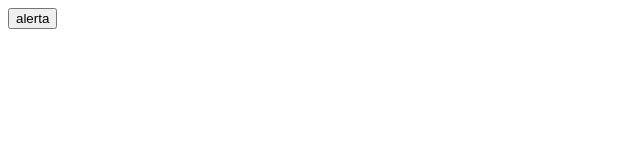
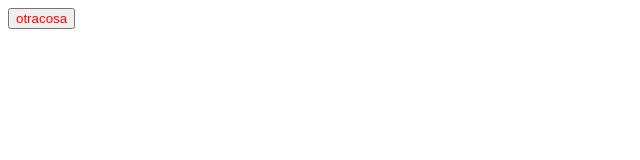
Before and after one commit to DJGiulo/Carpeta, a plain HTML site: page html/eventos.html in a window 1280 px wide. Both pictures are taken after a click on the button "alerta". Shown: the full height of the page, 0-640 px from the left. Drawn offline with Linux system fonts and the light colour scheme.

Commit message:
clase9Completa

```diff
--- a/html/eventos.html
+++ b/html/eventos.html
@@ -8,12 +8,22 @@
 <body>
     <button onclick="alerta()" id="miBtn"> alerta
         <script>
+            let miTitulo = document.getElementById("Titulo")
             let miBtn = document.getElementById("miBtn", ()=>{
                 alert ("otra cosa")
             })
 
-            miBtn.addEventListener("dblclick")
-            miBtn.addEventListener ("mousedown")
+            miBtn.addEventListener("dblclick", ()=>{
+
+            })
+            miBtn.addEventListener ("click", (e)=> {
+                console.log(e)
+                e.target.innerText ="otracosa"
+                e.target.style.color = "red"
+            })
+            miBtn.addEventListener ("mouseover", function(){
+
+            })
 
             function alerta(){
                 alert("Como estás?")
```
